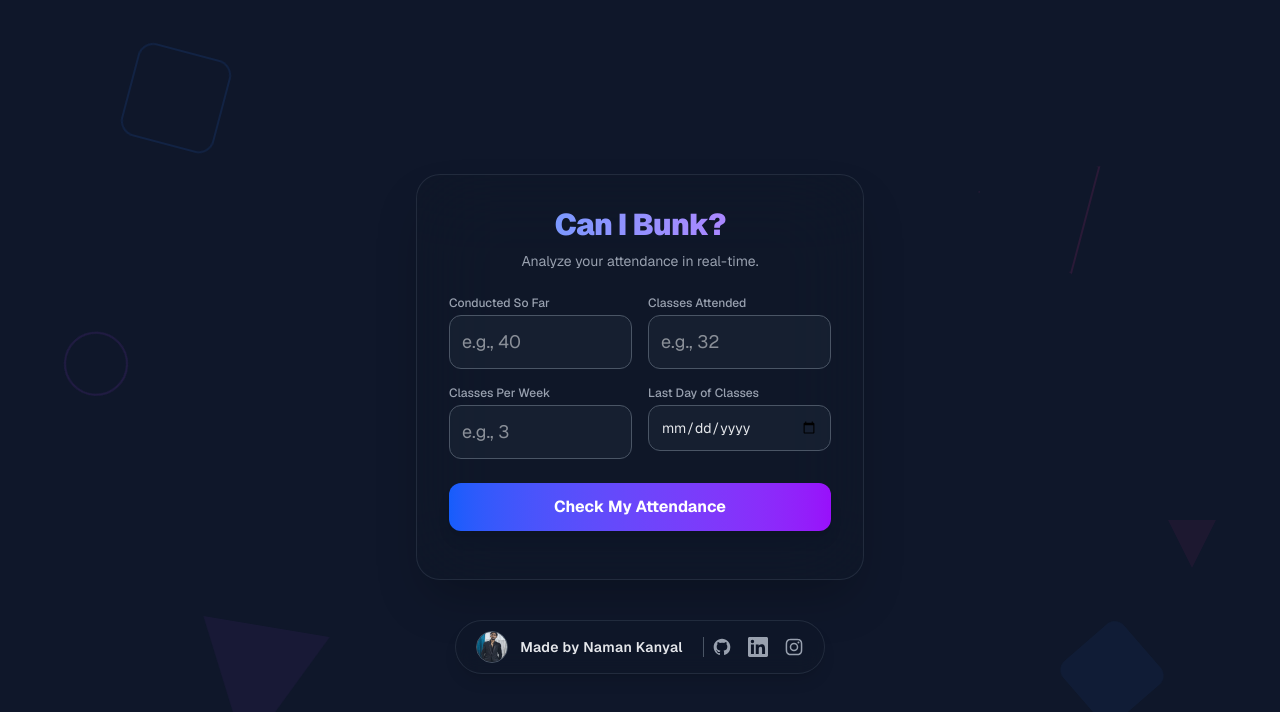
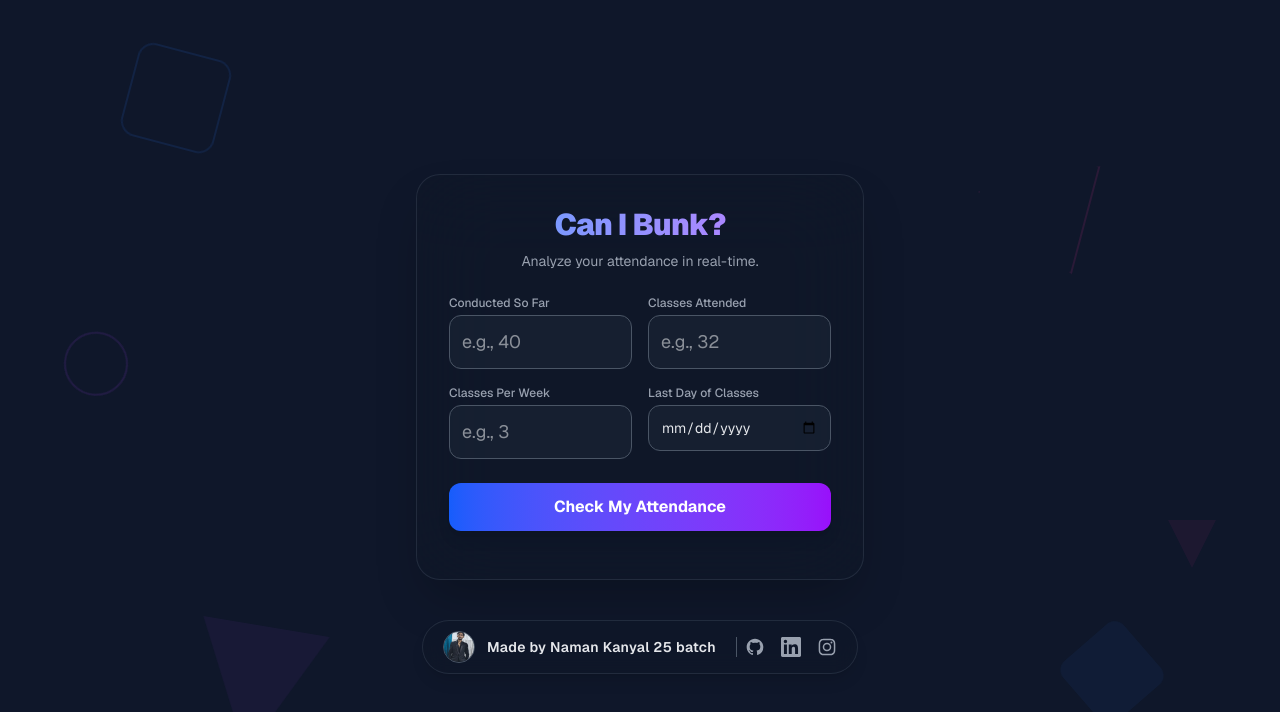
Before and after one commit to AGuySoCool-Bz/can-i-bunk, a Next.js app: page / in a window 1280 px wide. Shown: the top 712 px of the page. Built offline with nearby package versions, Linux system fonts and the light colour scheme.

Commit message:
Minor text changes

```diff
--- a/app/page.tsx
+++ b/app/page.tsx
@@ -213,7 +213,7 @@ export default function AttendanceCalculator() {
             onClick={() => setIsImageOpen(true)}
             className="w-8 h-8 rounded-full object-cover border border-gray-600 bg-gray-800 cursor-pointer hover:scale-110 transition-transform duration-200"
           />
-          <span className="text-gray-200 text-sm font-semibold tracking-wide">Made by Naman Kanyal</span>
+          <span className="text-gray-200 text-sm font-semibold tracking-wide">Made by Naman Kanyal 25 batch</span>
           <div className="w-px h-5 bg-gray-600 mx-2"></div>
           <div className="flex items-center space-x-4">
              {/* Replace these # with your real links */}
```
